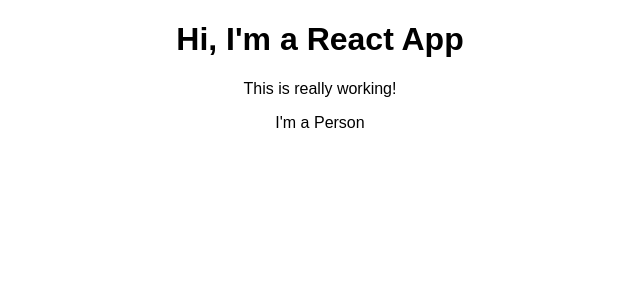
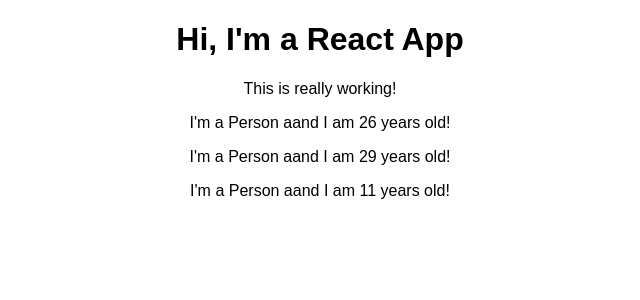
Before and after one commit to blaec/react-complete-guide, a React (Create React App) app: page / in a window 1280 px wide. Shown: the top 300 px of the page, without its empty margins (320-960 px from the left). Built offline with nearby package versions, Linux system fonts and the light colour scheme.

Commit message:
35. Outputting Dynamic Content

```diff
--- a/src/App.js
+++ b/src/App.js
@@ -9,6 +9,8 @@
                 <h1>Hi, I'm a React App</h1>
                 <p>This is really working!</p>
                 <Person/>
+                <Person/>
+                <Person/>
             </div>
         );
         // return React.createElement('div', {className: 'App'}, React.createElement('h1',null, 'Hi, I\'m a React App!!!'));
--- a/src/Person/Person.js
+++ b/src/Person/Person.js
@@ -1,7 +1,7 @@
 import React from 'react';
 
 const person = () => {
-    return <p>I'm a Person</p>
+    return <p>I'm a Person aand I am {Math.floor(Math.random() * 30)} years old!</p>
 };
 
 export default person;
```
